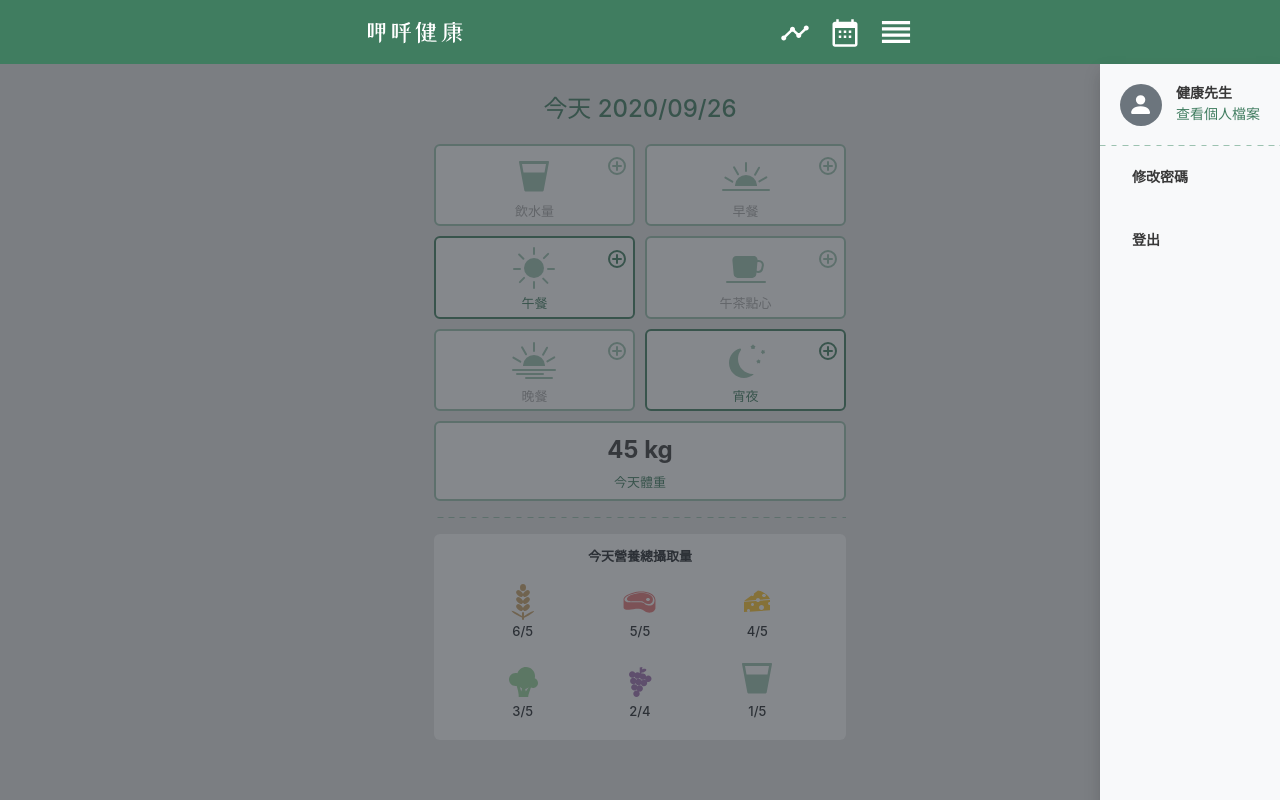
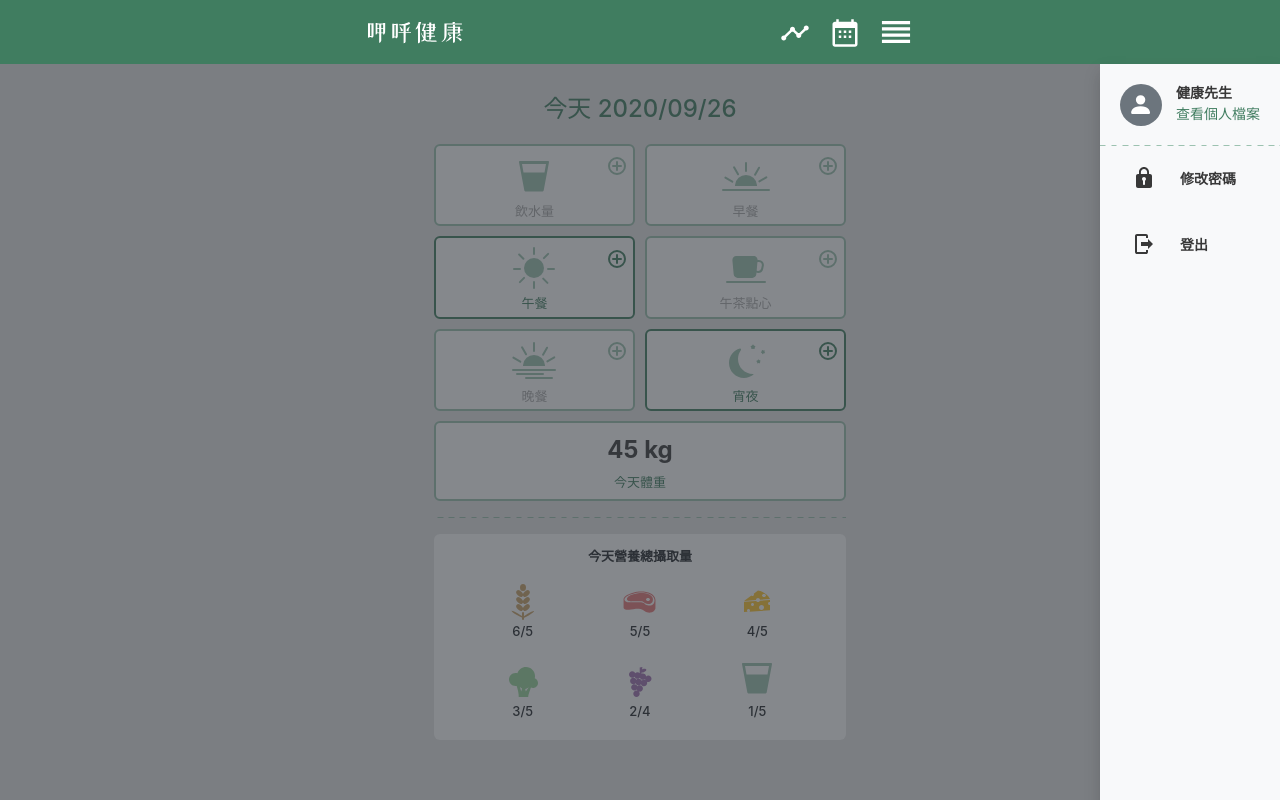
Before and after one commit to yachen168/Healthy-Eating, a Vue app: page /recording/states in a window 1280 px wide. Both pictures are taken after a click on the button 896 px from the left and 31 px from the top of the page. Built offline with nearby package versions, Linux system fonts and the light colour scheme.

Commit message:
refactor: add icons to sidebar

```diff
--- a/src/components/common/Sidebar.vue
+++ b/src/components/common/Sidebar.vue
@@ -18,8 +18,16 @@
         </div>
       </div>
       <nav class="sidebar-body">
-        <p class="nav-item">修改密碼</p>
-        <p class="nav-item">登出</p>
+        <div class="nav-item">
+          <img src="@/assets/images/ic_changepassword.svg" alt="" /><span
+            >修改密碼</span
+          >
+        </div>
+        <div class="nav-item">
+          <img src="@/assets/images/ic_logout.svg" alt="登出" /><span
+            >登出</span
+          >
+        </div>
       </nav>
     </b-sidebar>
   </div>
@@ -62,12 +70,19 @@ export default {};
 
 .sidebar-body {
   padding-top: 20px;
-  padding-left: 32px;
   .nav-item {
+    padding-left: 32px;
     color: #383838;
     font-size: 14px;
     font-weight: 700;
     cursor: pointer;
+    img {
+      vertical-align: middle;
+      margin-right: 24px;
+    }
+    span {
+      vertical-align: middle;
+    }
   }
   .nav-item + .nav-item {
     margin-top: 42px;
```
